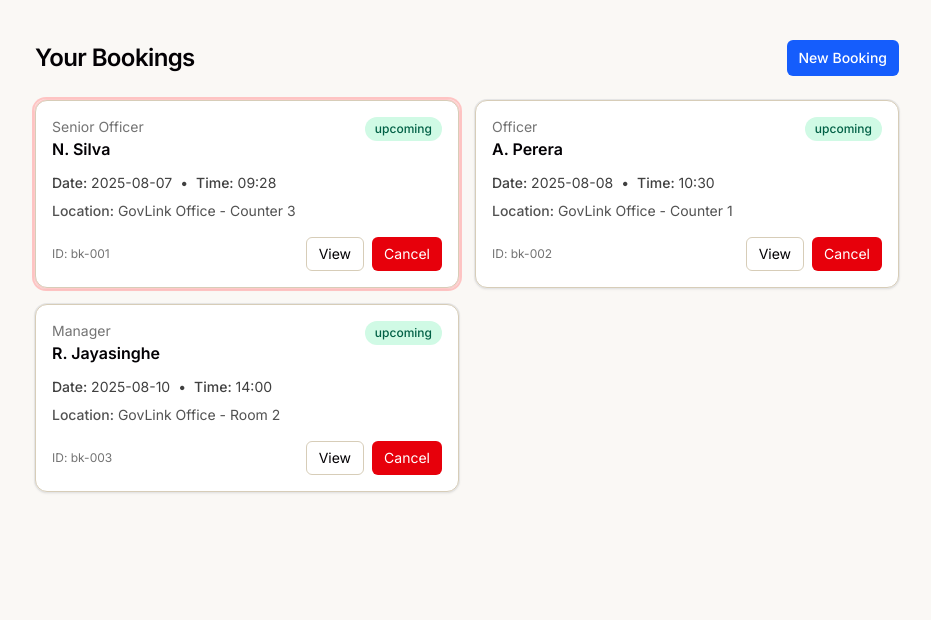
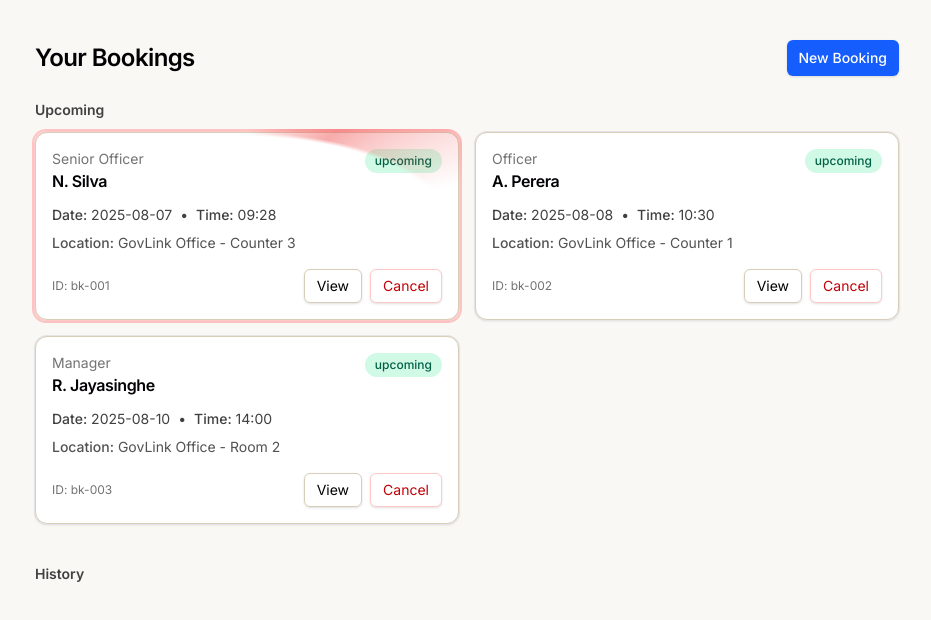
Before and after one commit to XFire2025/XFire_GovLink, a Next.js app: page /User/Booking in a window 1280 px wide. Shown: the top 620 px of the page, without its empty margins (173-1104 px from the left). Built offline with nearby package versions, Linux system fonts and the light colour scheme.

Commit message:
feat: enhance booking list page with improved UI and animated elements for upcoming bookings

```diff
--- a/src/app/User/Booking/page.tsx
+++ b/src/app/User/Booking/page.tsx
@@ -78,7 +78,7 @@ export default function BookingListPage() {
         <h1 className="text-2xl font-semibold tracking-tight">Your Bookings</h1>
         <Link
           href="/User/Booking/New"
-          className="rounded-md bg-blue-600 px-3 py-2 text-sm font-medium text-white hover:bg-blue-700"
+          className="rounded-md bg-blue-600 px-3 py-2 text-sm font-medium text-white shadow-sm hover:bg-blue-700 focus:outline-none focus:ring-2 focus:ring-blue-400 focus:ring-offset-2"
         >
           New Booking
         </Link>
@@ -89,30 +89,103 @@ export default function BookingListPage() {
           No bookings yet. Create one to get started.
         </div>
       ) : (
+        <>
+          {/* Upcoming */}
+          <div className="mb-3 text-sm font-semibold text-neutral-700">Upcoming</div>
           <ul className="grid grid-cols-1 gap-4 sm:grid-cols-2">
-          {sorted.map((b, idx) => {
-            const isFirst = idx === 0 && b.status === "upcoming";
-            const cancelled = b.status === "cancelled";
-
+            {sorted
+              .filter((b) => b.status === "upcoming")
+              .map((b, idx) => {
+                const isFirst = idx === 0; // first upcoming gets animated red glow
                 return (
                   <li
                     key={b.id}
                     className={classNames(
-                  "relative rounded-xl border p-4 shadow-sm transition",
-                  "bg-white ring-1 ring-neutral-200",
-                  isFirst && "shadow-[0_0_0_3px_rgba(239,68,68,0.35)] ring-red-200",
-                  cancelled && "opacity-70"
+                      "group relative rounded-xl border p-4 shadow-sm transition",
+                      "bg-white ring-1 ring-neutral-200 hover:shadow-md",
+                      isFirst && "ring-red-200"
                     )}
+                  >
+                    {/* Animated glow ring for first card */}
+                    {isFirst && (
+                      <>
+                        <div className="pointer-events-none absolute -inset-0.5 rounded-xl ring-2 ring-red-300/60" aria-hidden />
+                        <div
+                          aria-hidden
+                          className="pointer-events-none absolute -inset-1 rounded-2xl animate-[glow_2.4s_linear_infinite] bg-[conic-gradient(from_var(--angle),transparent_0%,rgba(239,68,68,0.45)_12%,transparent_22%,transparent_100%)] [--angle:0deg]"
+                          style={{ maskImage: "radial-gradient(closest-side, transparent 92%, black 96%)" }}
+                        />
+                      </>
+                    )}
+
+                    <div className="mb-3 flex items-start justify-between gap-3">
+                      <div>
+                        <div className="text-sm text-neutral-500">{b.designation}</div>
+                        <div className="text-base font-semibold tracking-tight">{b.agent}</div>
+                      </div>
+                      <span className="rounded-full bg-emerald-100 px-2.5 py-1 text-xs font-medium text-emerald-800">
+                        upcoming
+                      </span>
+                    </div>
+
+                    <div className="mb-2 text-sm text-neutral-700">
+                      <span className="font-medium">Date:</span> {b.date}
+                      <span className="mx-2">•</span>
+                      <span className="font-medium">Time:</span> {b.time}
+                    </div>
+                    {b.location && (
+                      <div className="mb-4 text-sm text-neutral-600">
+                        <span className="font-medium">Location:</span> {b.location}
+                      </div>
+                    )}
+
+                    <div className="flex items-center justify-between">
+                      <div className="text-xs text-neutral-500">ID: {b.id}</div>
+                      <div className="flex gap-2">
+                        <button
+                          type="button"
+                          className="rounded-md border px-3 py-1.5 text-sm shadow-sm hover:bg-neutral-50 focus:outline-none focus:ring-2 focus:ring-neutral-300"
+                        >
+                          View
+                        </button>
+                        {/* Less attractive cancel */}
+                        <button
+                          type="button"
+                          onClick={() => cancelBooking(b.id)}
+                          disabled={cancellingId === b.id}
+                          className={classNames(
+                            "rounded-md border border-red-200 bg-white px-3 py-1.5 text-sm text-red-700 shadow-sm",
+                            cancellingId === b.id ? "opacity-60" : "hover:bg-red-50",
+                            "focus:outline-none focus:ring-2 focus:ring-red-200"
+                          )}
+                        >
+                          {cancellingId === b.id ? "Cancelling..." : "Cancel"}
+                        </button>
+                      </div>
+                    </div>
+                  </li>
+                );
+              })}
+          </ul>
+
+          {/* History */}
+          <div className="mt-10 mb-3 text-sm font-semibold text-neutral-700">History</div>
+          <ul className="grid grid-cols-1 gap-4 sm:grid-cols-2">
+            {sorted
+              .filter((b) => b.status !== "upcoming")
+              .map((b) => (
+                <li
+                  key={b.id}
+                  className="rounded-xl border bg-white p-4 shadow-sm ring-1 ring-neutral-200 transition hover:shadow-md"
                 >
                   <div className="mb-3 flex items-start justify-between gap-3">
                     <div>
                       <div className="text-sm text-neutral-500">{b.designation}</div>
-                    <div className="text-base font-semibold">{b.agent}</div>
+                      <div className="text-base font-semibold tracking-tight">{b.agent}</div>
                     </div>
                     <span
                       className={classNames(
                         "rounded-full px-2.5 py-1 text-xs font-medium",
-                      b.status === "upcoming" && "bg-emerald-100 text-emerald-800",
                         b.status === "completed" && "bg-neutral-200 text-neutral-700",
                         b.status === "cancelled" && "bg-red-100 text-red-700"
                       )}
@@ -137,35 +210,25 @@ export default function BookingListPage() {
                     <div className="flex gap-2">
                       <button
                         type="button"
-                      className="rounded-md border px-3 py-1.5 text-sm hover:bg-neutral-50"
+                        className="rounded-md border px-3 py-1.5 text-sm shadow-sm hover:bg-neutral-50 focus:outline-none focus:ring-2 focus:ring-neutral-300"
                       >
                         View
                       </button>
-                    <button
-                      type="button"
-                      onClick={() => cancelBooking(b.id)}
-                      disabled={cancelled || cancellingId === b.id}
-                      className={classNames(
-                        "rounded-md px-3 py-1.5 text-sm text-white",
-                        cancelled
-                          ? "bg-neutral-400 cursor-not-allowed"
-                          : "bg-red-600 hover:bg-red-700",
-                        cancellingId === b.id && "opacity-70"
-                      )}
-                    >
-                      {cancelled ? "Cancelled" : cancellingId === b.id ? "Cancelling..." : "Cancel"}
-                    </button>
                     </div>
                   </div>
+                </li>
+              ))}
+          </ul>
+        </>
+      )}
 
-                {isFirst && (
-                  <div className="pointer-events-none absolute -inset-0.5 rounded-xl ring-2 ring-red-300/60" aria-hidden />
-                )}
-              </li>
-            );
-          })}
-        </ul>
-      )}
+      {/* Keyframes for the animated glow */}
+      <style jsx>{`
+        @keyframes glow {
+          0% { --angle: 0deg; }
+          100% { --angle: 360deg; }
+        }
+      `}</style>
     </main>
   );
 }
```
Lines whose indentation alone changed are shown as unchanged.
